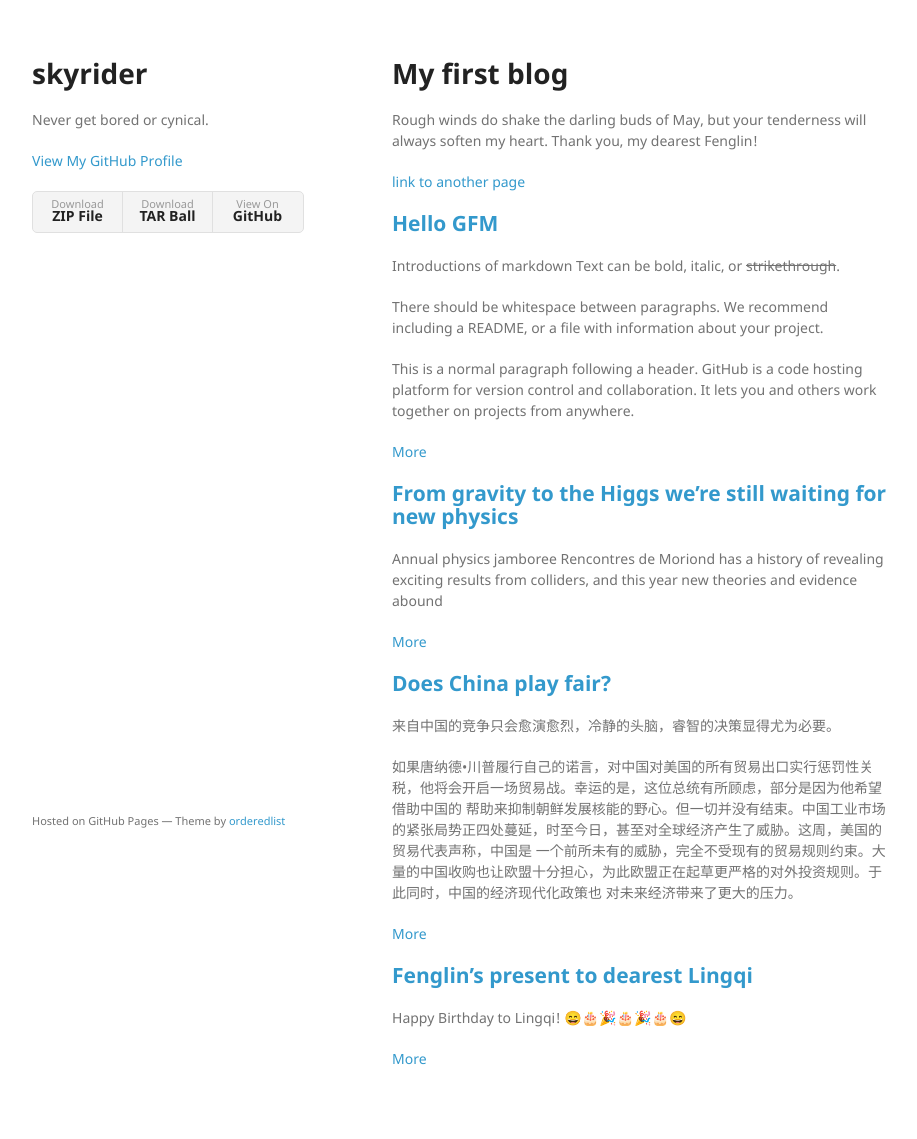
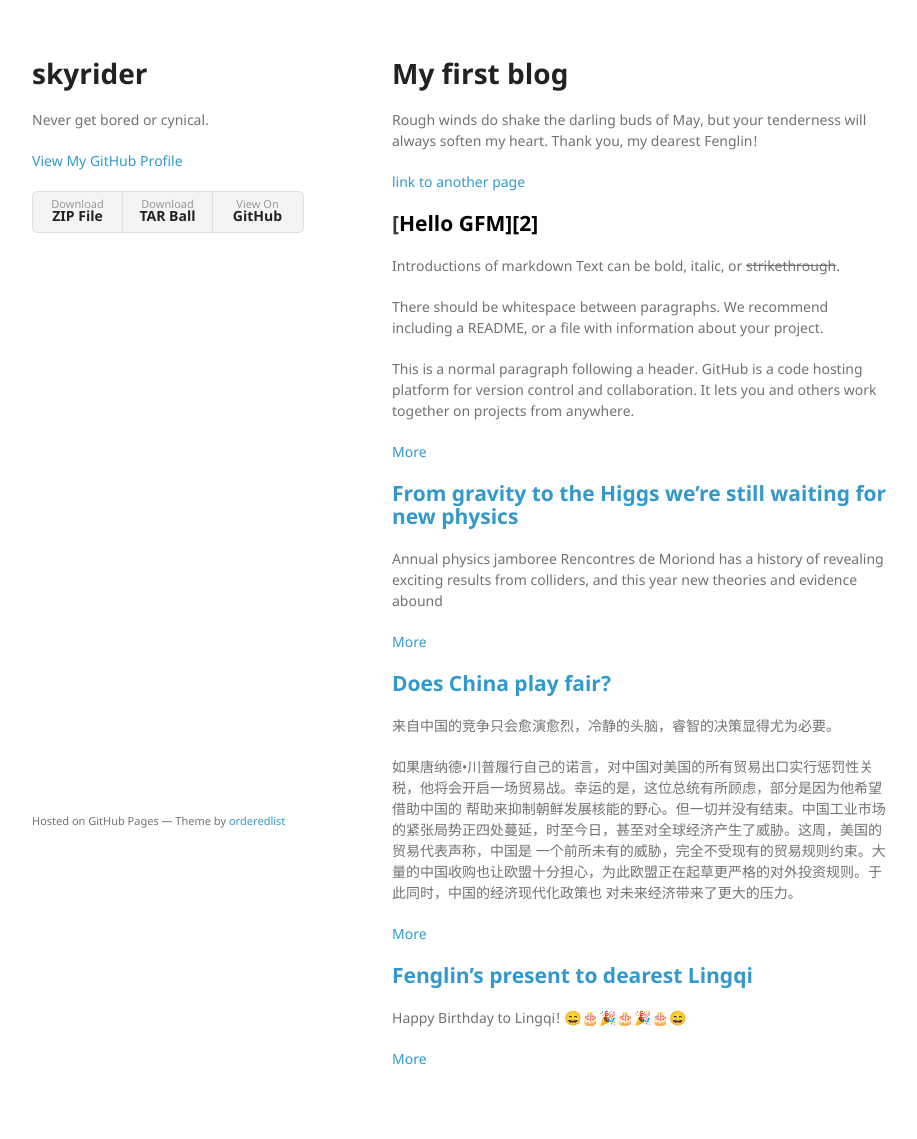
Before and after one commit to aladden/aladden.github.io, a Jekyll site: the page built from index.md, in a window 1280 px wide. Shown: the whole page, without its empty margins (178-1095 px from the left). Built offline with Jekyll 4.4.1, drawn with Linux system fonts in a browser that asks for light colours; emoji names are drawn with the system emoji font; our own code applies the rules of GitHub Pages for plain Markdown files.

Commit message:
Update index.md

```diff
--- a/index.md
+++ b/index.md
@@ -8,7 +8,7 @@ Rough winds do shake the darling buds of May, but your tenderness will always so
 
 [link to another page][1]
 
-[Hello GFM][2]
+[<font color=Black>Hello GFM][2]
 ---
 Introductions of markdown
 Text can be bold, italic, or ~~strikethrough~~.
```
